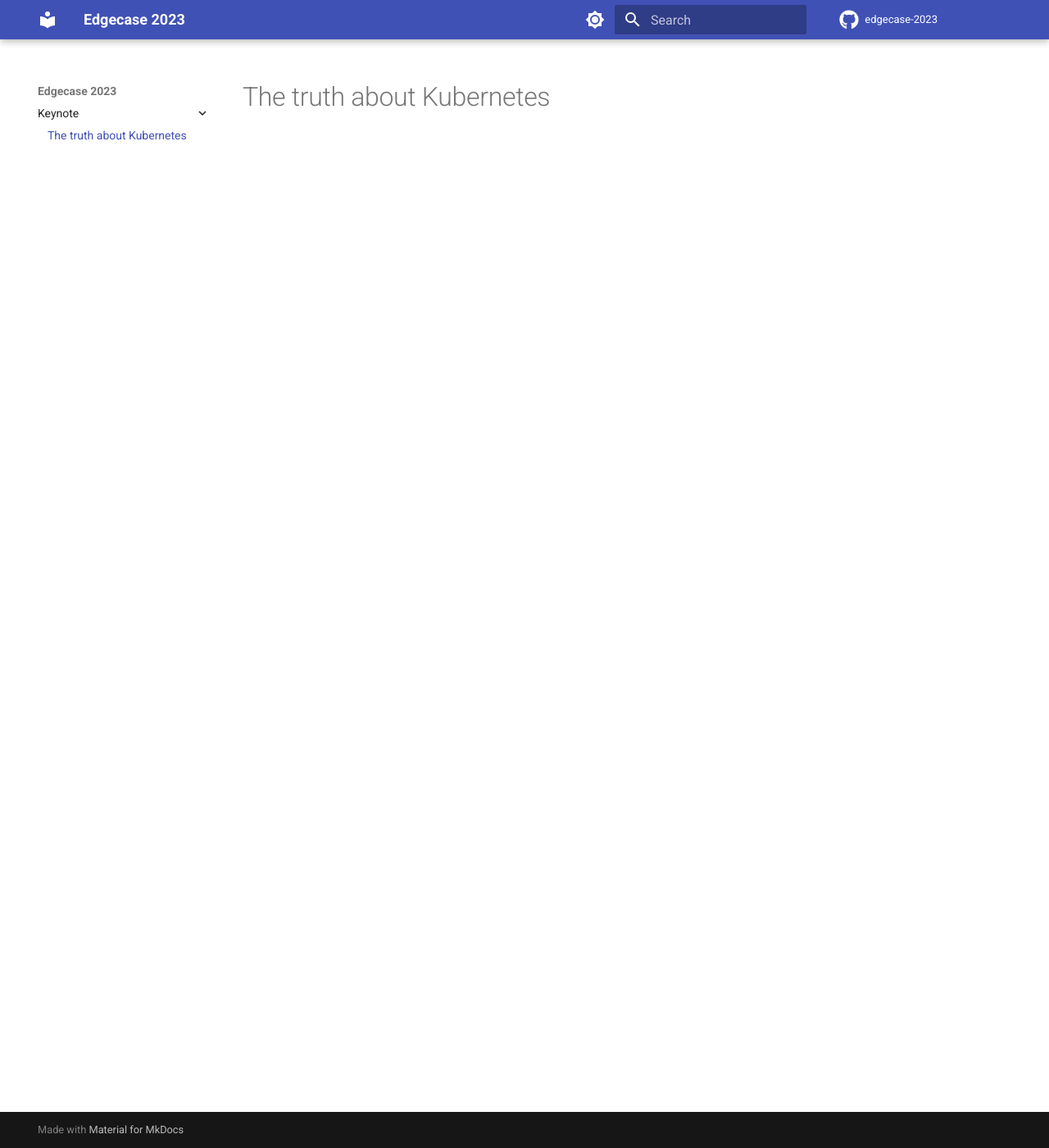
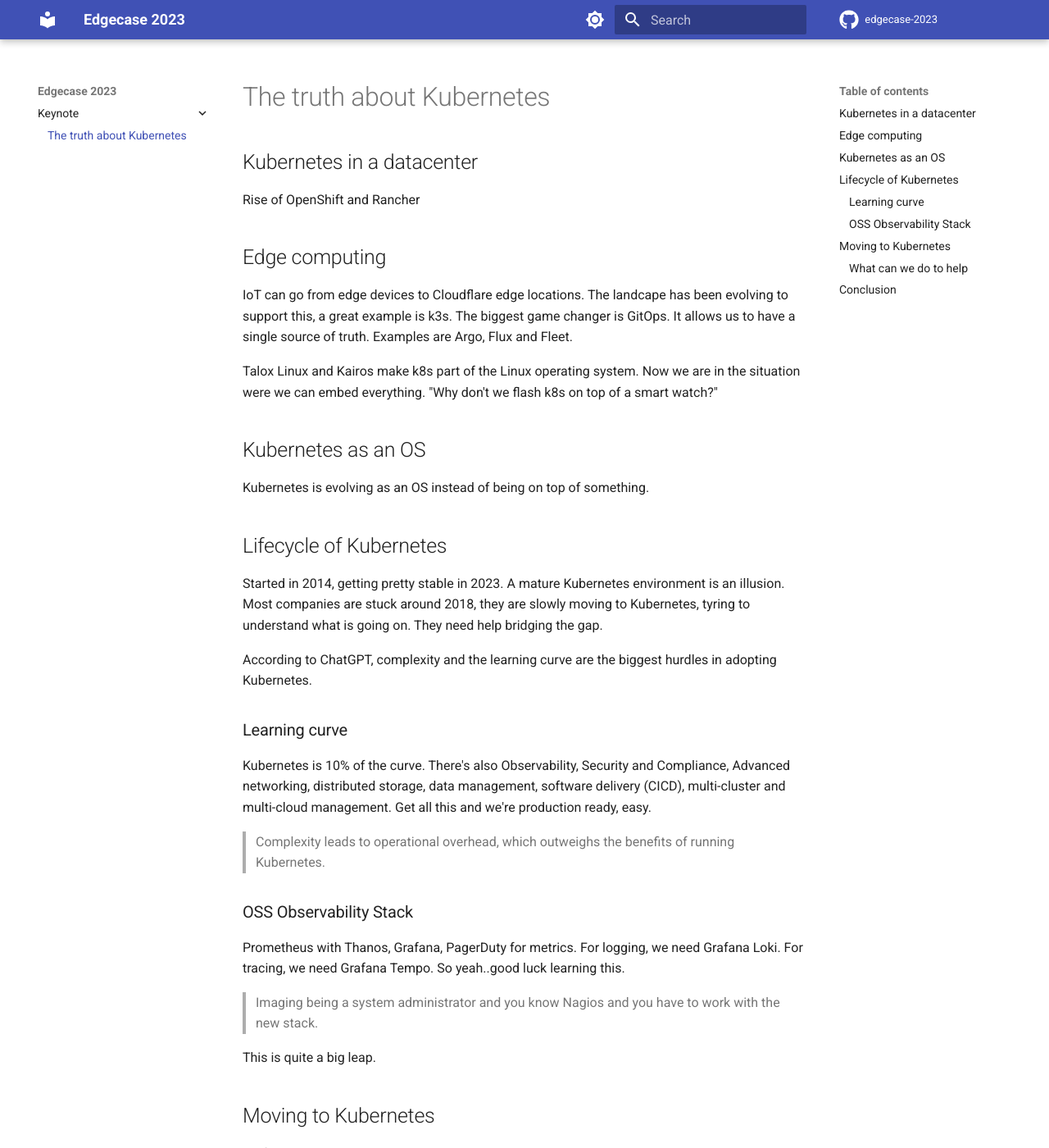
Before and after one commit to RobKenis/edgecase-2023, an MkDocs documentation site: the page built from docs/keynote/index.md, in a window 1280 px wide and 1400 px high. Shown: the whole window at 82% size. Built offline with MkDocs 1.6.1 and Material for MkDocs 9.7.7, drawn with Linux system fonts in a browser that asks for light colours; comment, search, counter and statistics services are not loaded; some of the changed text lies outside the part shown.

Commit message:
Add documenation on keynote

```diff
--- a/docs/keynote/index.md
+++ b/docs/keynote/index.md
@@ -1 +1,69 @@
 # The truth about Kubernetes
+
+## Kubernetes in a datacenter
+
+Rise of OpenShift and Rancher
+
+## Edge computing
+
+IoT can go from edge devices to Cloudflare edge locations. The landcape has
+been evolving to support this, a great example is k3s. The biggest game changer
+is GitOps. It allows us to have a single source of truth. Examples are Argo, Flux and
+Fleet.
+
+Talox Linux and Kairos make k8s part of the Linux operating system. Now we are in the
+situation were we can embed everything. "Why don't we flash k8s on top of a smart watch?"
+
+## Kubernetes as an OS
+
+Kubernetes is evolving as an OS instead of being on top of something.
+
+## Lifecycle of Kubernetes
+
+Started in 2014, getting pretty stable in 2023. A mature Kubernetes environment is an illusion.
+Most companies are stuck around 2018, they are slowly moving to Kubernetes, tyring to understand
+what is going on. They need help bridging the gap.
+
+According to ChatGPT, complexity and the learning curve are the biggest hurdles in adopting Kubernetes.
+
+### Learning curve
+
+Kubernetes is 10% of the curve. There's also Observability, Security and Compliance, Advanced networking,
+distributed storage, data management, software delivery (CICD), multi-cluster and multi-cloud management.
+Get all this and we're production ready, easy.
+
+> Complexity leads to operational overhead, which outweighs the benefits of running Kubernetes.
+
+### OSS Observability Stack
+
+Prometheus with Thanos, Grafana, PagerDuty for metrics. For logging, we need Grafana Loki. For tracing, we need
+Grafana Tempo. So yeah..good luck learning this.
+
+> Imaging being a system administrator and you know Nagios and you have to work with the new stack.
+
+This is quite a big leap.
+
+## Moving to Kubernetes
+
+Go from barebones, to VMs, to containers, to Kubernetes. Some companies skip the containers step, so that
+makes the leap even bigger. Going from barebones, to VMs to containers are all smalls steps. Going from containers
+to Kubernetes is a big leap on its own.
+
+### What can we do to help
+
+- Babysteps: Do we need to build Skynet?!
+  - How much of the 'production ready' stack do we need?
+    - CNI and service meshes are simplicity killers.
+  - Do we really need a management cluster?!
+  - SaaS or Open Source?
+
+> there is a joy in building the entire stack. But do companies really need it? Do we need something cool or
+> do we need something efficient?
+
+Don't build everything yourself, pick a SaaS provider or public cloud solution where possible.
+
+> Less complexity leads to less time and less money!
+
+## Conclusion
+
+Reduce complexity and bridge the skill gap. Organize workshops during the implementation of Kubernetes.
```
